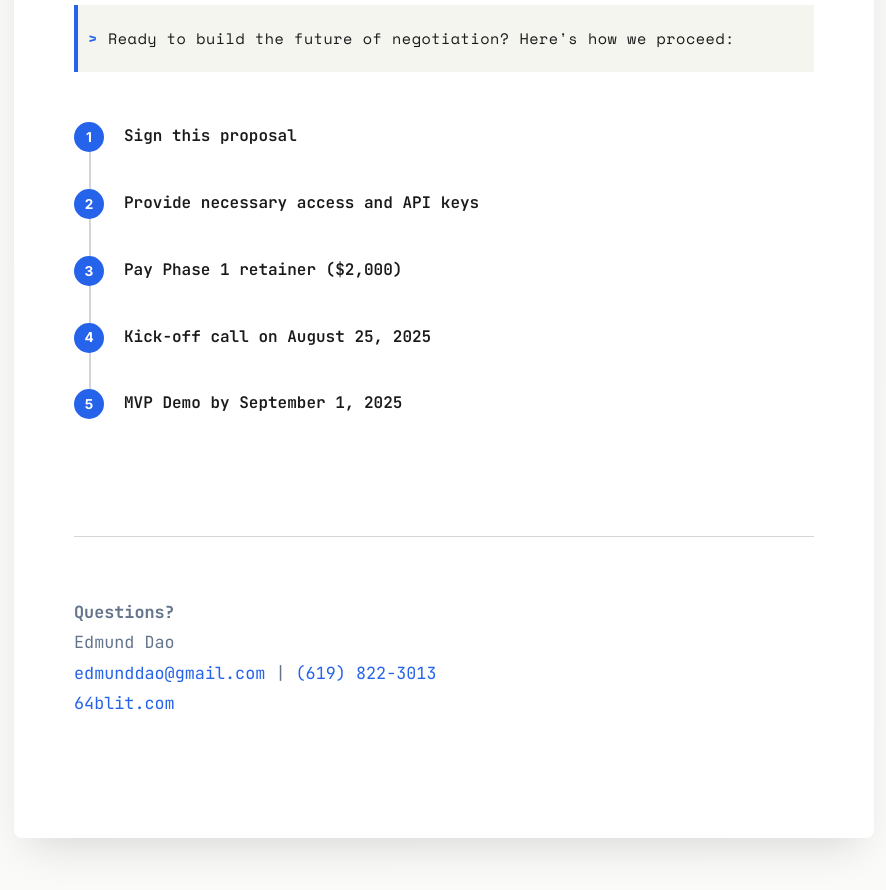
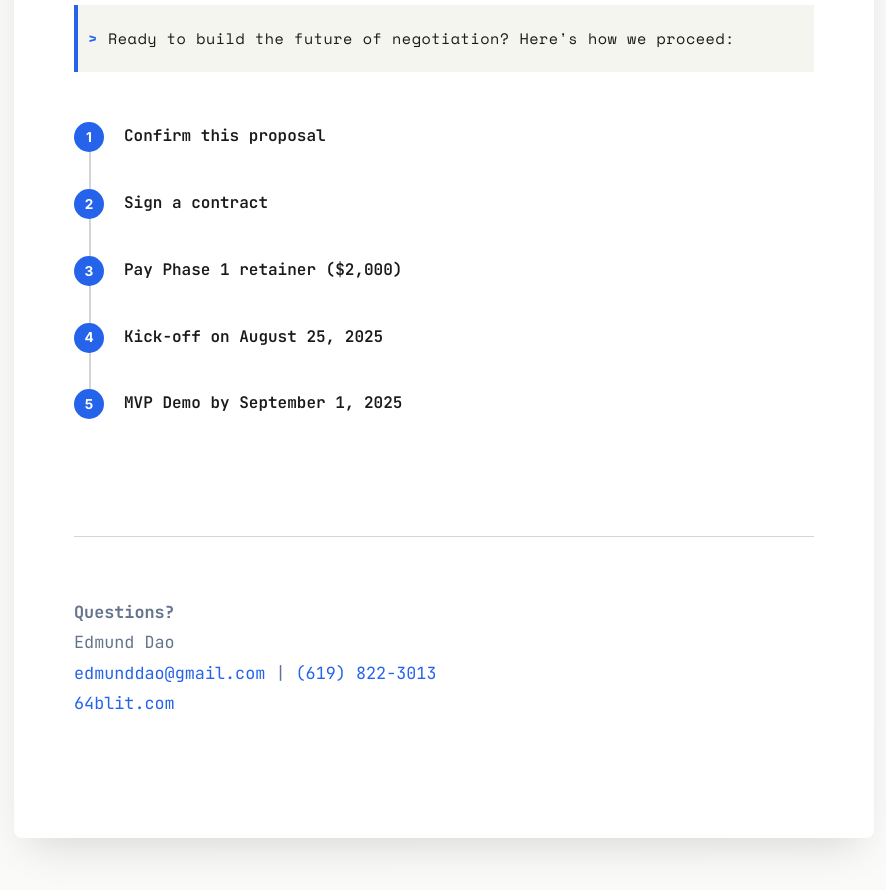
Before and after one commit to 64blit/website-ai-negotiator, a plain HTML site: page index.html in a window 1280 px wide. Shown: the part 9960-10850 px from the top of the page, without its empty margins (196-1082 px from the left). Drawn offline with nearby package versions, Linux system fonts and the light colour scheme.

Commit message:
Update index.html

```diff
--- a/index.html
+++ b/index.html
@@ -885,14 +885,14 @@
                 <div class="timeline-item">
                     <div class="timeline-marker">1</div>
                     <div class="timeline-content">
-                        <h4>Sign this proposal</h4>
+                        <h4>Confirm this proposal</h4>
                     </div>
                 </div>
 
                 <div class="timeline-item">
                     <div class="timeline-marker">2</div>
                     <div class="timeline-content">
-                        <h4>Provide necessary access and API keys</h4>
+                        <h4>Sign a contract</h4>
                     </div>
                 </div>
 
@@ -906,7 +906,7 @@
                 <div class="timeline-item">
                     <div class="timeline-marker">4</div>
                     <div class="timeline-content">
-                        <h4>Kick-off call on August 25, 2025</h4>
+                        <h4>Kick-off on August 25, 2025</h4>
                     </div>
                 </div>
 
```
